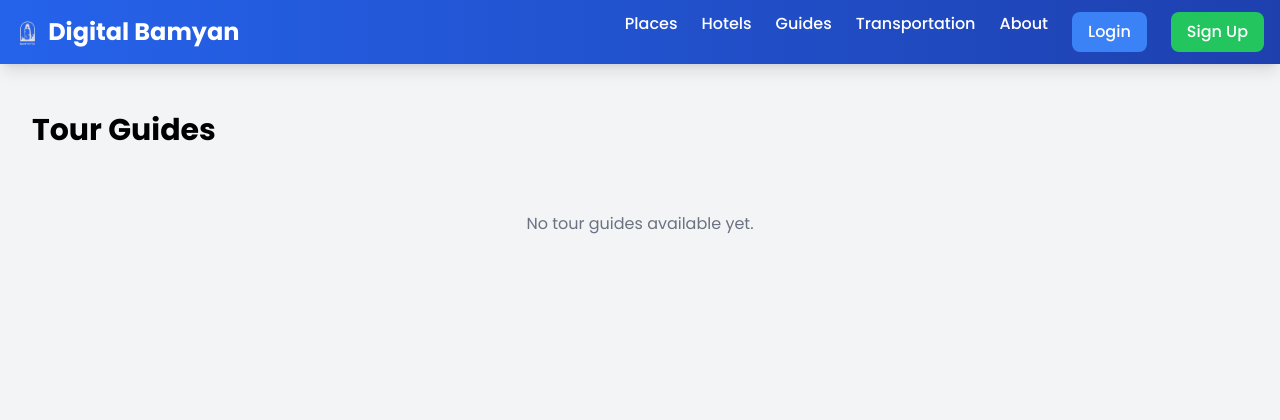
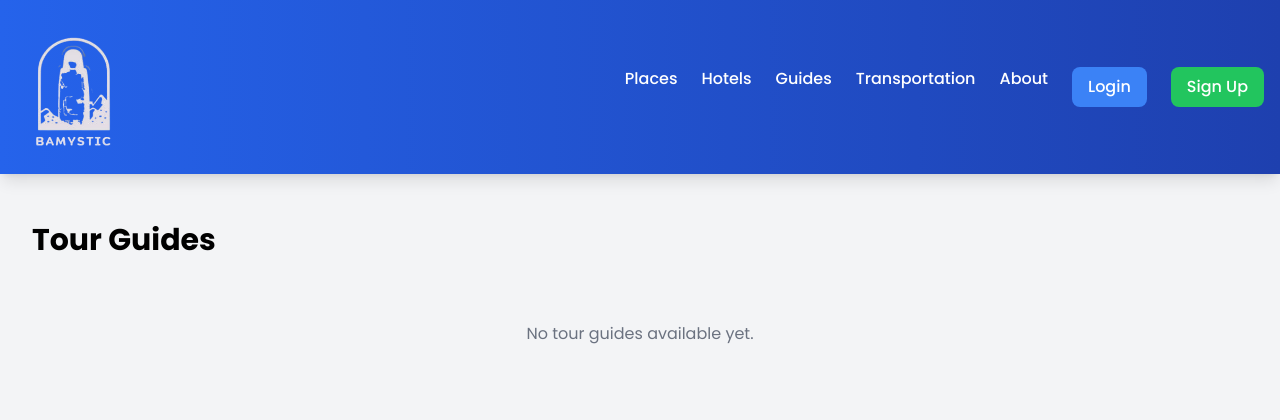
Before and after one commit to AzizullahDarmani/Digital-Bamyan, a Django app: page /guides/ in a window 1280 px wide. Shown: the top 420 px of the page. Run offline with Django 5.2, Linux system fonts and the light colour scheme; data comes from the database, SQL or seed files in the repository; data that the repository does not hold is empty; some libraries are stand-ins or nearby versions.

Commit message:
Checkpoint before assistant change: Improved website text style
Updated the website's font and logo display in `main/templates/main/base.html`, adjusting logo size and path.

Replit-Commit-Author: Assistant

```diff
--- a/main/templates/main/base.html
+++ b/main/templates/main/base.html
@@ -16,8 +16,7 @@
         <div class="container mx-auto px-4 py-3">
             <div class="flex justify-between items-center">
                 <a href="{% url 'main:home' %}" class="text-2xl font-bold text-white hover:text-blue-200 transition duration-300 flex items-center space-x-2">
-                    <img src="{% static 'main/statics/images/logo_three.png' %}" alt="Bamystic" class="h-8 w-auto">
-                    <span>Digital Bamyan</span>
+                    <img src="{% static 'images/logo_three.png' %}" alt="Bamystic" class="h-8 w-auto" style="width:120px; height:150px;" >
                 </a>
                 <div class="hidden md:flex space-x-6">
                     <a href="{% url 'main:places' %}" class="hover:text-blue-200 transition-colors duration-300 font-medium">Places</a>
```
